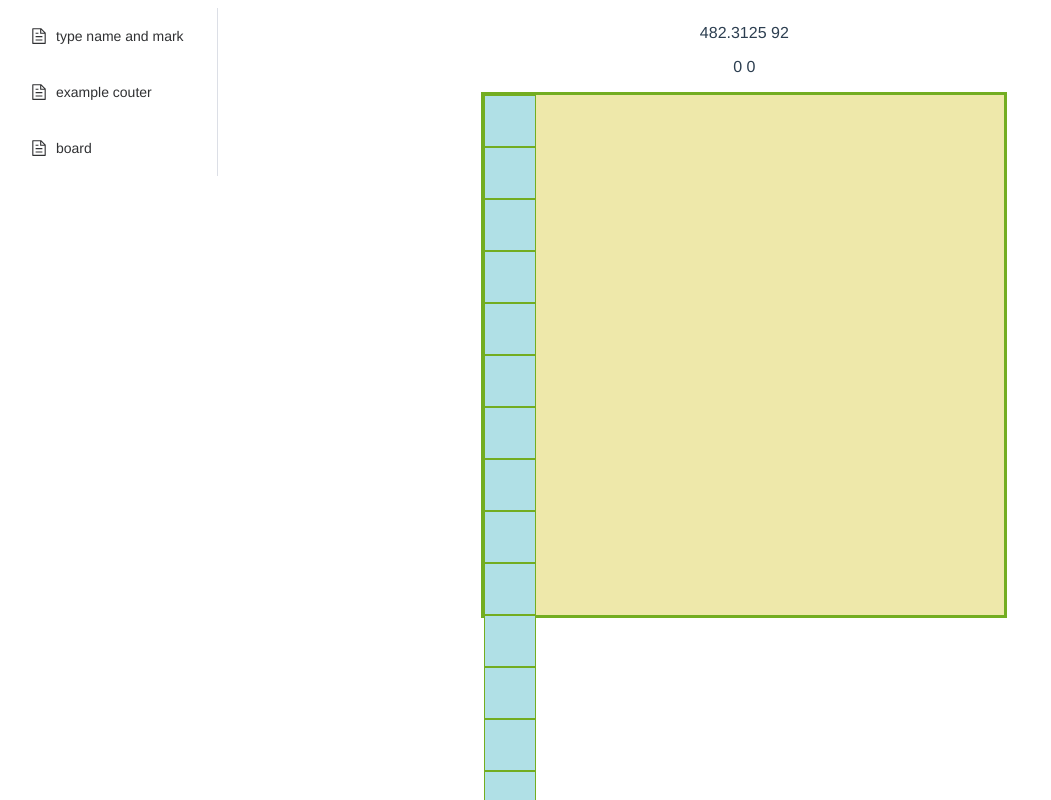
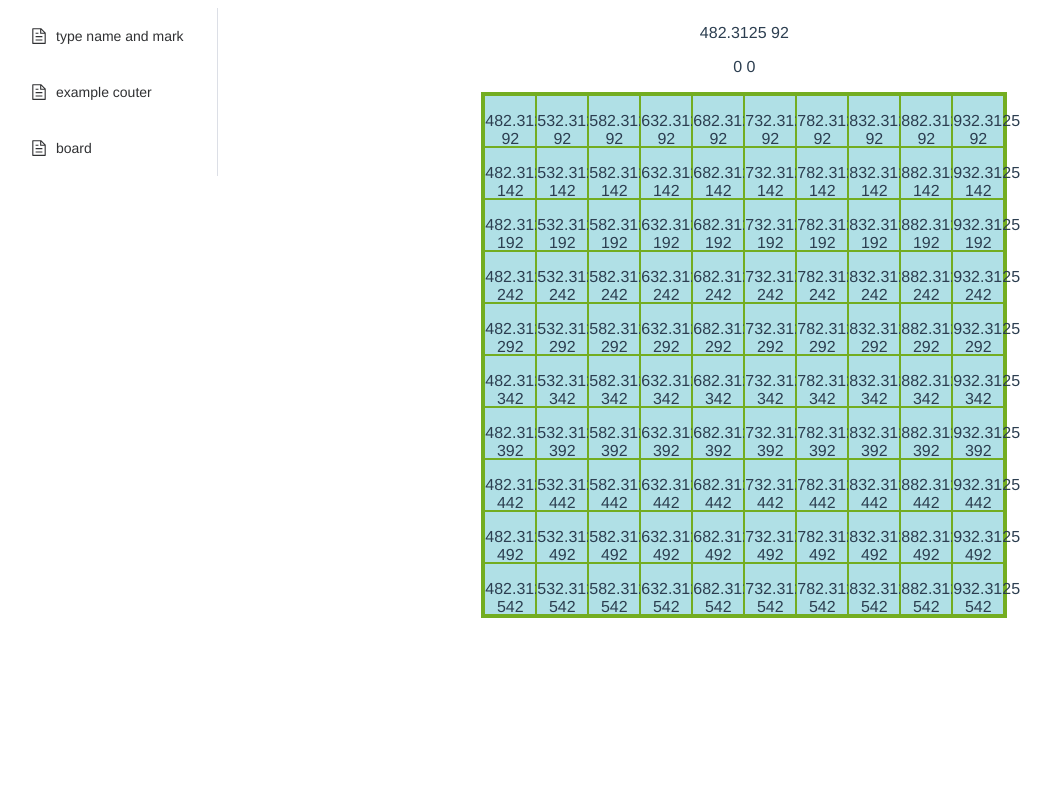
Before and after one commit to carl-zk/example-vue, a Vue app: page /#/board in a window 1280 px wide. Shown: the top 800 px of the page, without its empty margins (1-1052 px from the left). Built offline with nearby package versions, Linux system fonts and the light colour scheme.

Commit message:
搞定网格布局

```diff
--- a/src/components/Board.vue
+++ b/src/components/Board.vue
@@ -65,6 +65,9 @@ function calcBoardPosition() {
 
 <style scoped>
 .board {
+  display: grid;
+  grid-template-columns: repeat(10, 10%);
+  grid-template-rows: repeat(10, 10%);
   position: absolute;
   top: 50%;
   left: 0;
--- a/src/components/Box.vue
+++ b/src/components/Box.vue
@@ -21,7 +21,12 @@ const props = defineProps<{
 </script>
 
 <template>
-  <div class="rec" :style="{ left: x, right: y }"></div>
+  <div class="rec" :style="{ left: x, right: y }">
+    <p>
+      {{ x }}
+      {{ y }}
+    </p>
+  </div>
 </template>
 
 <style scoped>
```
Also changed, not shown: 1 other file (tests, documents, lock files or other folders).
